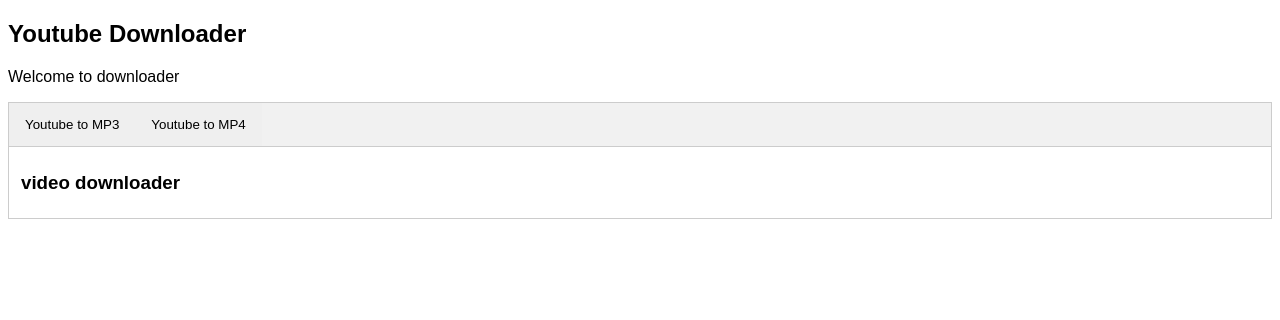
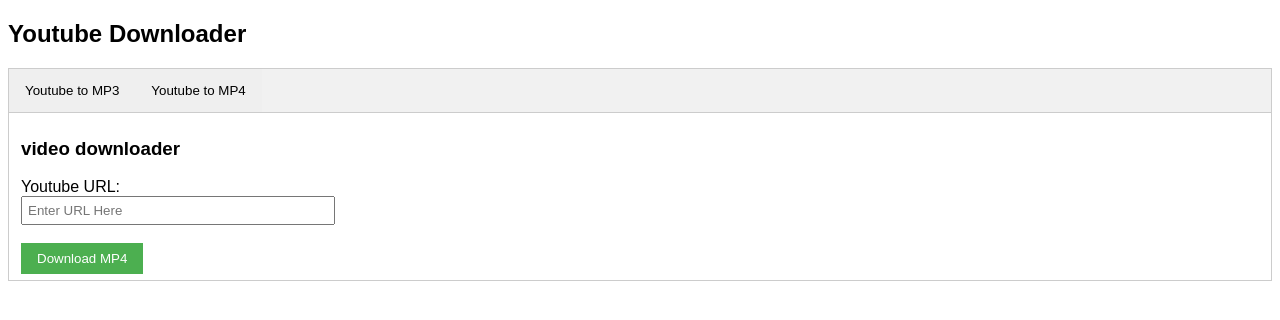
Before and after one commit to amithaisuru/ytdownloader, a Flask app: page / in a window 1280 px wide, after a click on "Youtube to MP4". Shown: the top 320 px of the page. Run offline with Flask 3, Linux system fonts and the light colour scheme.

Commit message:
basic mp4 download
video files can be downloaded as mp3. for format changing available yet

```diff
--- a/app.py
+++ b/app.py
@@ -13,7 +13,7 @@
 def download_audio():
     url = request.form.get('url')
     if not url:
-        return "No URL provided", 400
+        return "No URL provided. Please enter a valid YouTube link.", 400
 
     ydl_opts = {
         'format': 'bestaudio',
@@ -35,7 +35,31 @@
             # os.remove(filename)
             return response
     except Exception as e:
-        return f"An error occurred: {str(e)}", 500
+        return f"Error downloading audio: {str(e)}", 500
+
+@app.route('/download_video', methods=['POST'])
+def download_video():
+    url = request.form.get('url')
+    if not url:
+        return "No URL provided. Please enter a valid YouTube link.", 400
+
+    ydl_opts = {
+        'format': 'bestvideo[height<=720]+bestaudio/best[height<=720]',  # 720p video + audio
+        'merge_output_format': 'mp4',
+        'outtmpl': 'downloads/%(title)s.%(ext)s',
+    }
+
+    try:
+        os.makedirs('downloads', exist_ok=True)
+        #download and convert he audio
+        with yt_dlp.YoutubeDL(ydl_opts) as ydl:
+            info = ydl.extract_info(url, download=True) # Download and get video info
+            filename = ydl.prepare_filename(info)
+            response = send_file(filename, as_attachment=True)
+            # os.remove(filename)
+            return response
+    except Exception as e:
+        return f"Error downloading video: {str(e)}", 500
 
 if __name__ == '__main__':
     app.run(debug=True, host='0.0.0.0', port=5000)
--- a/templates/index.html
+++ b/templates/index.html
@@ -8,7 +8,6 @@
 </head>
 <body>
     <h2>Youtube Downloader</h2>
-    <p>Welcome to downloader</p>
     <div class="tab">
         <button class="tablinks" onclick="openTab(event, 'Audio')">Youtube to MP3</button>
         <button class="tablinks" onclick="openTab(event, 'Video')">Youtube to MP4</button>
@@ -17,7 +16,7 @@
     <!-- audio section -->
     <div id="Audio" class="tabcontent">
         <h3>Audio Download</h3>
-        <form action="{{ url_for('download_audio')}}" method="post">
+        <form action="{{ url_for('download_audio' )}}" method="post">
             <label for="url">Youtube URL:</label><br>
             <input type="text" id="url" name="url" placeholder="Enter URL Here"><br><br>
             <input type="submit" value="Download MP3">
@@ -27,7 +26,14 @@
     <!-- video section -->
     <div id="Video" class="tabcontent">
         <h3>video downloader</h3>
+        <form action="{{ url_for('download_audio' )}}">
+            <label for="url">Youtube URL:</label><br>
+            <input type="text" id="url" name="url" placeholder="Enter URL Here"><br><br>
+            <input type="submit" value="Download MP4">
+        </form>
     </div>
+
+
     <script src="{{url_for('static', filename='script.js')}}"></script>
 </body>
 </html>
```
